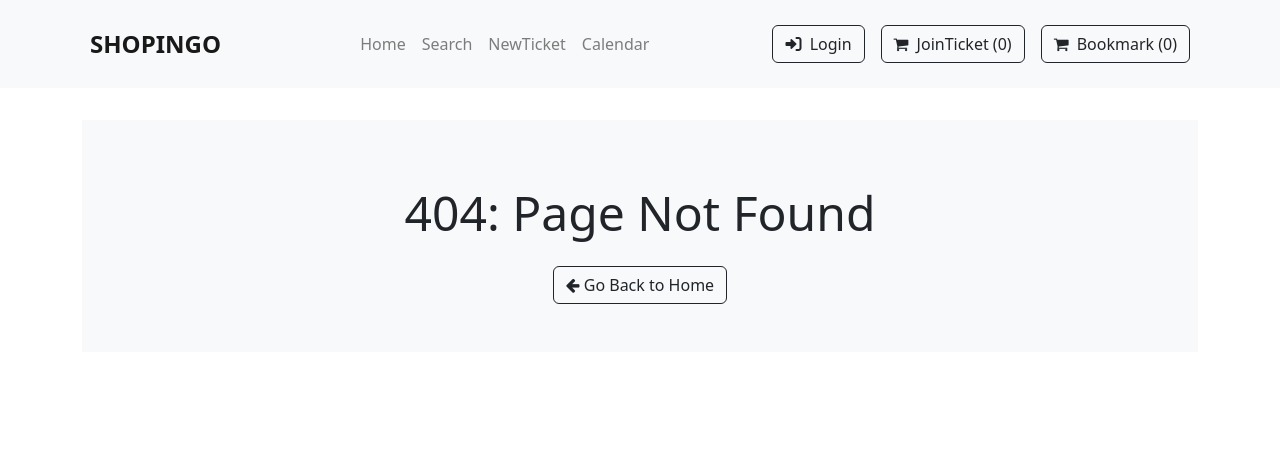
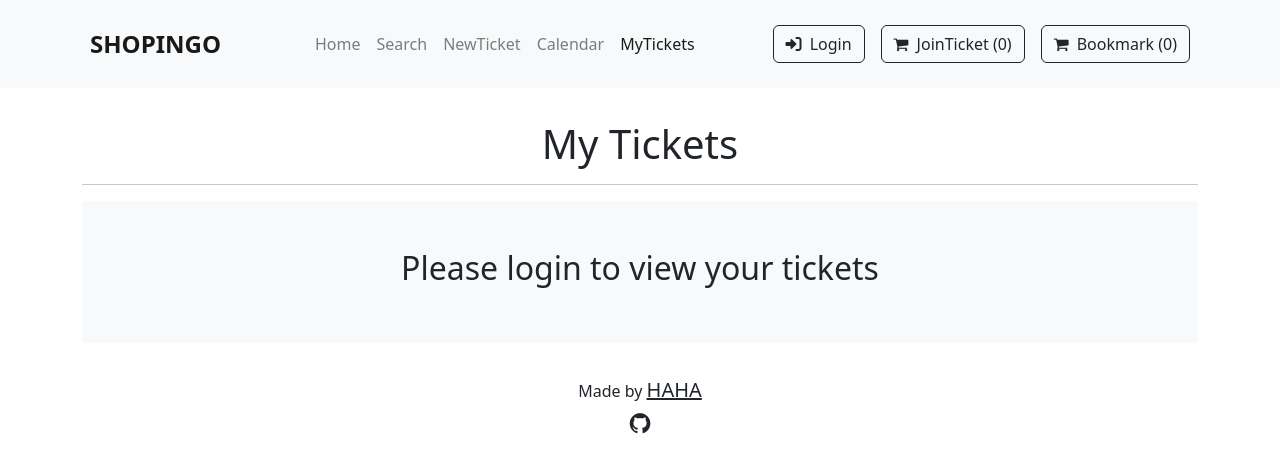
Before and after one commit to hsiasia/shopingo-frontend, a React (Create React App) app: page /mytickets in a window 1280 px wide. Before the commit this address had no page. Shown: the top 472 px of the page. Built offline with nearby package versions, Linux system fonts and the light colour scheme.

Commit message:
loggedin_and_get_userId

```diff
--- a/src/components/Navbar.jsx
+++ b/src/components/Navbar.jsx
@@ -39,9 +39,9 @@ const Navbar = () => {
                         <li className="nav-item">
                             <NavLink className="nav-link" to="/calendar">Calendar</NavLink>
                         </li>
-                        {/* <li className="nav-item">
-                            <NavLink className="nav-link" to="/editticket">EditTicket</NavLink>
-                        </li> */}
+                        <li className="nav-item">
+                            <NavLink className="nav-link" to="/mytickets">MyTickets</NavLink>
+                        </li>
                     </ul>
                     <div style={{ display: 'flex', alignItems: 'center' }}>
                         {/* <NavLink to="/login" className="btn btn-outline-dark m-2"><i className="fa fa-sign-in-alt mr-1"></i> Login</NavLink> */}
--- a/src/components/Ticket.jsx
+++ b/src/components/Ticket.jsx
@@ -129,11 +129,11 @@ const Ticket = ({ticket}) => {
                 image={`${process.env.PUBLIC_URL}/assets/${ticket.id}.jpg`}
               /> */}
             </Grid>
-            <Grid item xs={12}>
+            {/* <Grid item xs={12}>
               {ticket.hashtag.map((tag, index) => (
                 <Chip key={index} label={tag} variant="outlined" sx={chipStyle} />
               ))}
-            </Grid>
+            </Grid> */}
             <Grid container>
               <Grid item xs={2}>
                 <Typography variant="h5" sx={labelStyle}>LOC</Typography>
--- a/src/index.js
+++ b/src/index.js
@@ -14,6 +14,7 @@ import {
   NewTicket,
   EditTicket,
   Calendar,
+  MyTickets,
   Bookmark,
   Login,
   JoinTicket,
@@ -33,6 +34,7 @@ root.render(
         <Route path="/editticket" element={<EditTicket />} />
         <Route path="/jointicket" element={<JoinTicket />} />
         <Route path="/calendar" element={<Calendar />} />
+        <Route path="/mytickets" element={<MyTickets />} />
         <Route path="/bookmark" element={<Bookmark />} />
         <Route path="/login" element={<Login />} />
         <Route path="/checkout" element={<Checkout />} />
--- a/src/pages/Login.jsx
+++ b/src/pages/Login.jsx
@@ -1,12 +1,14 @@
-import React, { useEffect } from "react";
+import React, { useEffect, useState } from "react";
 import { Footer, Navbar } from "../components";
 import { useDispatch } from "react-redux";
 import { Link } from "react-router-dom";
 
 const clientId =
   "1043514981991-50nrdq6cst3teco3ft2m36h06r90qsq8.apps.googleusercontent.com";
+const UserContext = React.createContext();
 
 const Login = () => {
+
   const dispatch = useDispatch();
   useEffect(() => {
     window.google?.accounts.id.initialize({
@@ -20,9 +22,13 @@ const Login = () => {
     window.google?.accounts.id.prompt();
   }, []);
 
+  const [user, setUser] = useState(null); // [1]
+
   const handleCredentialResponse = (response) => {
     console.log("response", response);
     console.log("Encoded JWT ID token: " + response.credential);
+    const userData = response.user_info;
+    setUser(userData);
     localStorage.setItem('isLoggedIn', true);
   };
 
@@ -39,7 +45,6 @@ const Login = () => {
               <i className="fa fa-arrow-left"></i> Home Page
         </Link>
         </div>
-
         <br />
         <br />
       </div>
@@ -48,4 +53,4 @@ const Login = () => {
   );
 };
 
-export default Login;
+export {Login as default, UserContext};
--- /dev/null
+++ b/src/pages/MyTickets.jsx
@@ -0,0 +1,51 @@
+import React, { useEffect, useState, useContext } from "react";
+import { Footer, Navbar } from "../components";
+import { UserContext } from "./Login";
+
+const MyTickets = () => {
+    const [isLoggedIn, setIsLoggedIn] = useState(false);
+    const userData = useContext(UserContext); // 使用UserContext
+
+    useEffect(() => {
+        const loggedIn = localStorage.getItem('isLoggedIn');
+        setIsLoggedIn(loggedIn);
+    }, []);
+
+    if (userData === null) {
+        return (
+            <div>
+                <h1>Loading...</h1>
+            </div>
+        );
+    }
+
+  return (
+    <>
+      <Navbar />
+      <div className="container my-3 py-3">
+        <h1 className="text-center">My Tickets</h1>
+        <hr />
+        <div className="col-md-12 py-5 bg-light text-center">
+          {isLoggedIn ? (
+            <div>
+              <h2>My Tickets</h2>
+              <div>
+              <p>Name: {userData.user_info.name}</p>
+              <p>user_id: {userData.user_info.id}</p>
+              <p>Profile Picture: <img src={userData.user_info.profile_pic} alt="Profile" /></p>
+              <p>Score: {userData.user_info.score}</p>
+            </div>
+            </div>
+          ) : (
+            <div>
+              <h2>Please login to view your tickets</h2>
+            </div>
+          )}
+        </div>
+      </div>
+      <Footer />
+    </>
+  );
+};
+
+export default MyTickets;
--- a/src/pages/index.js
+++ b/src/pages/index.js
@@ -9,3 +9,4 @@ export { default as Login } from './Login';
 export { default as Checkout } from './Checkout';
 export { default as PageNotFound } from './PageNotFound';
 export { default as EditTicket } from './EditTicket';
+export { default as MyTickets } from './MyTickets';
```
Also changed, not shown: src/pages/MyTicket.jsx (deleted, +0 -39 lines).
